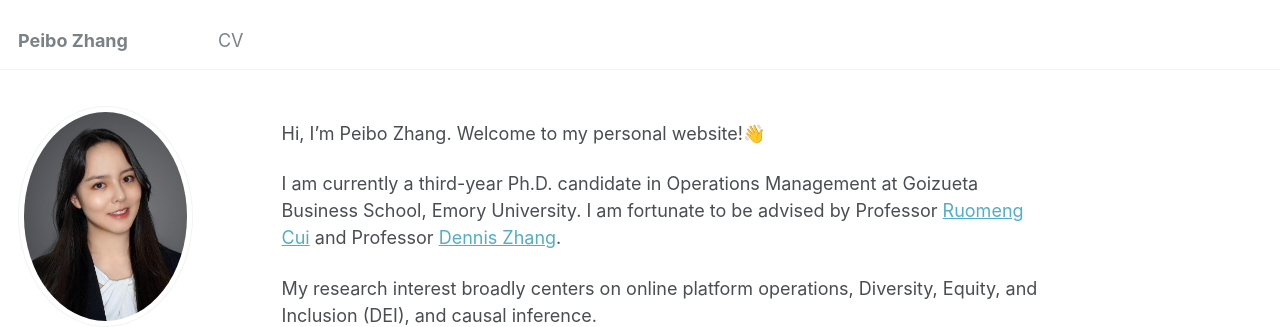
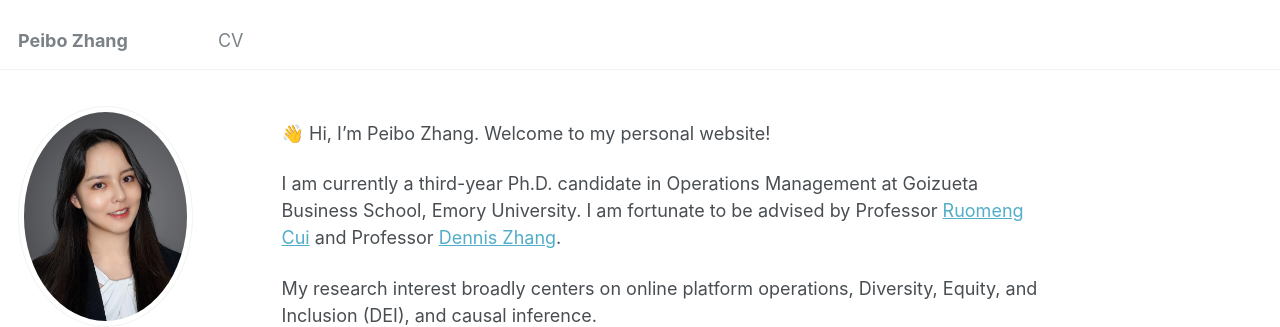
Before and after one commit to PeiboZhang/peibozhang.github.io, a Jekyll site: the page built from _pages/about.md, in a window 1280 px wide and 1312 px high. Shown: the top 327 px of the window. Built offline with Jekyll 4.4.1, drawn with Linux system fonts in a browser that asks for light colours; some web fonts are replaced.

```diff
--- a/_pages/about.md
+++ b/_pages/about.md
@@ -18,7 +18,7 @@ redirect_from:
 </script>
 
 
-Hi, I'm Peibo Zhang. Welcome to my personal website!👋
+👋 Hi, I'm Peibo Zhang. Welcome to my personal website!
 
 I am currently a third-year Ph.D. candidate in Operations Management at Goizueta Business School, Emory University. I am fortunate to be advised by Professor [Ruomeng Cui](http://ruomengcui.com/) and Professor [Dennis Zhang](http://www.denniszhang.org/).
 
```
